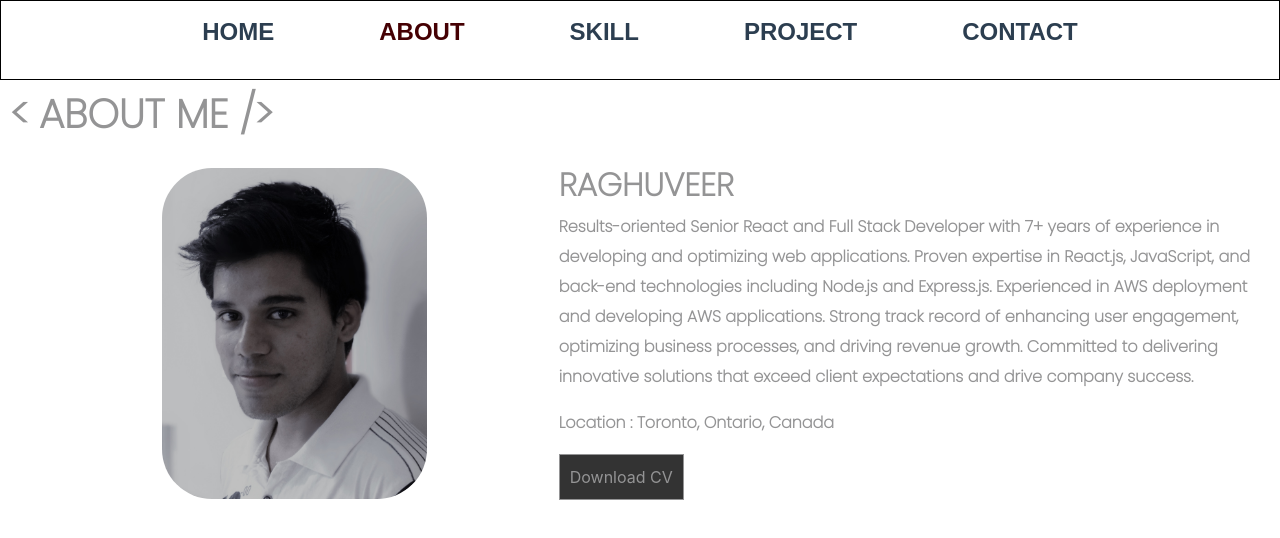
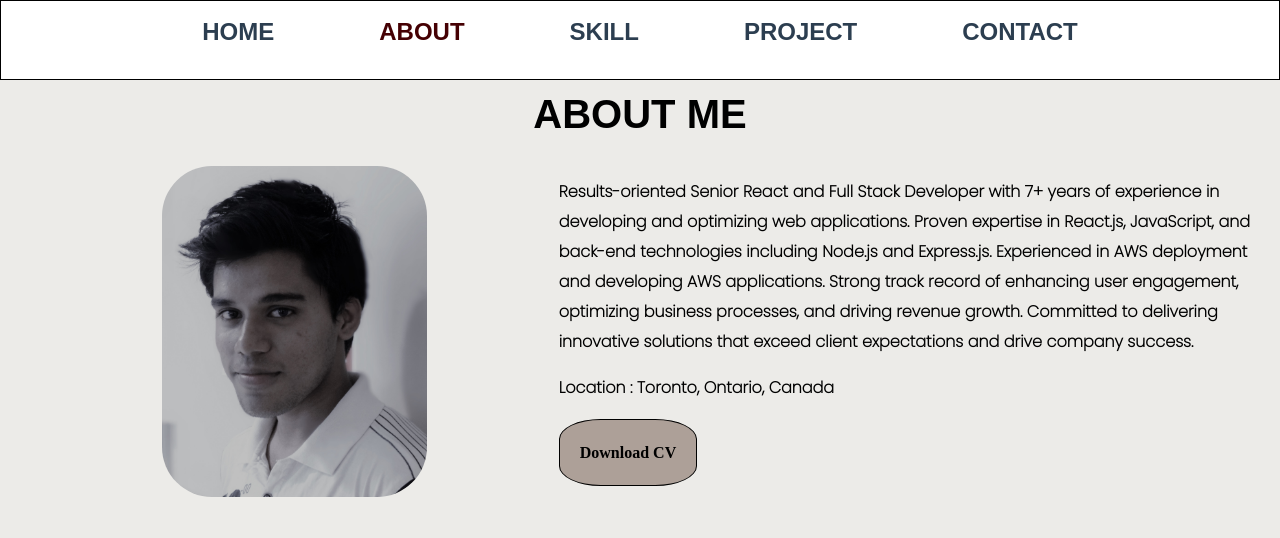
Before and after one commit to Coderman136/rv-portfolio-client, a React (Create React App) app: page /about in a window 1280 px wide. Shown: the top 538 px of the page. Built offline with nearby package versions, Linux system fonts and the light colour scheme; a web font is replaced by a local one.

Commit message:
portfolio updates

```diff
--- a/src/components/About/index.jsx
+++ b/src/components/About/index.jsx
@@ -9,7 +9,7 @@ function About() {
 
           <div className="about">
 
-   <h1> {`<`} ABOUT ME {`/>`}  </h1>
+   <h1> ABOUT ME  </h1>
    <div className="me">
     <div className="img">
      <img src= {`${process.env.PUBLIC_URL}/about_me_3.jpg`}
@@ -17,7 +17,7 @@ function About() {
     </div>
 
         <div className="details">
-         <h2> RAGHUVEER </h2>
+         {/* <h2> RAGHUVEER </h2> */}
          <p>Results-oriented Senior React and Full Stack Developer with 7+ years of experience in developing and optimizing web applications. Proven expertise in React.js, JavaScript, and back-end technologies including Node.js and Express.js. Experienced in AWS deployment and developing AWS applications. Strong track record of enhancing user engagement, optimizing business processes, and driving revenue growth. Committed to delivering innovative solutions that exceed client expectations and drive company success.</p>
          <p> Location : Toronto, Ontario, Canada </p>
          <button>  <a href="https://drive.google.com/file/d/1xDs92a9MHsFiAiC4pO30AfTctSWV4KrC/view?usp=sharing" target="_blank"> Download CV </a>  </button>
--- a/src/components/About/style.css
+++ b/src/components/About/style.css
@@ -2,6 +2,16 @@
 display: flex;
 flex-direction: column;
 padding: 10px;
+background-color: #ecebe8;
+height: 100vh;
+}
+
+.about h1 {
+    text-align: center;
+    font-family: "Bebas Neue", sans-serif;
+    font-weight: 600;
+    font-style: normal;
+    color: #000;
 }
 
 .about .me{
@@ -22,15 +32,23 @@ padding: 10px;
  border-radius: 50px;
 }
 
+.about .me .details p {
+    color: #000;
+}
+
 
 .about .me .details button {
- border: 1px solid #949495;
- padding: 10px;
- background-color: #333333;
+ border: 1px solid #000;
+ padding: 20px;
+ border-radius: 30%;
+ background-color: #ada098;
 }
 .about .me .details button a{
  text-decoration: none;
- color: #949495;
+ color: #000;
+ font-family: "Satisfy", cursive;
+ font-weight: 800;
+  font-style: normal;
 }
 .about .me .details button:hover {
  transform: scale(1.1);
--- a/src/components/Contact/index.jsx
+++ b/src/components/Contact/index.jsx
@@ -47,7 +47,7 @@ function Contact() {
  }
  return (
   <div className="contact">
-   <h1> {`<`} CONTACT ME {`/>`}</h1>
+   <h1>GET IN TOUCH</h1>
 
    <div className="contactDetails">
 
```
